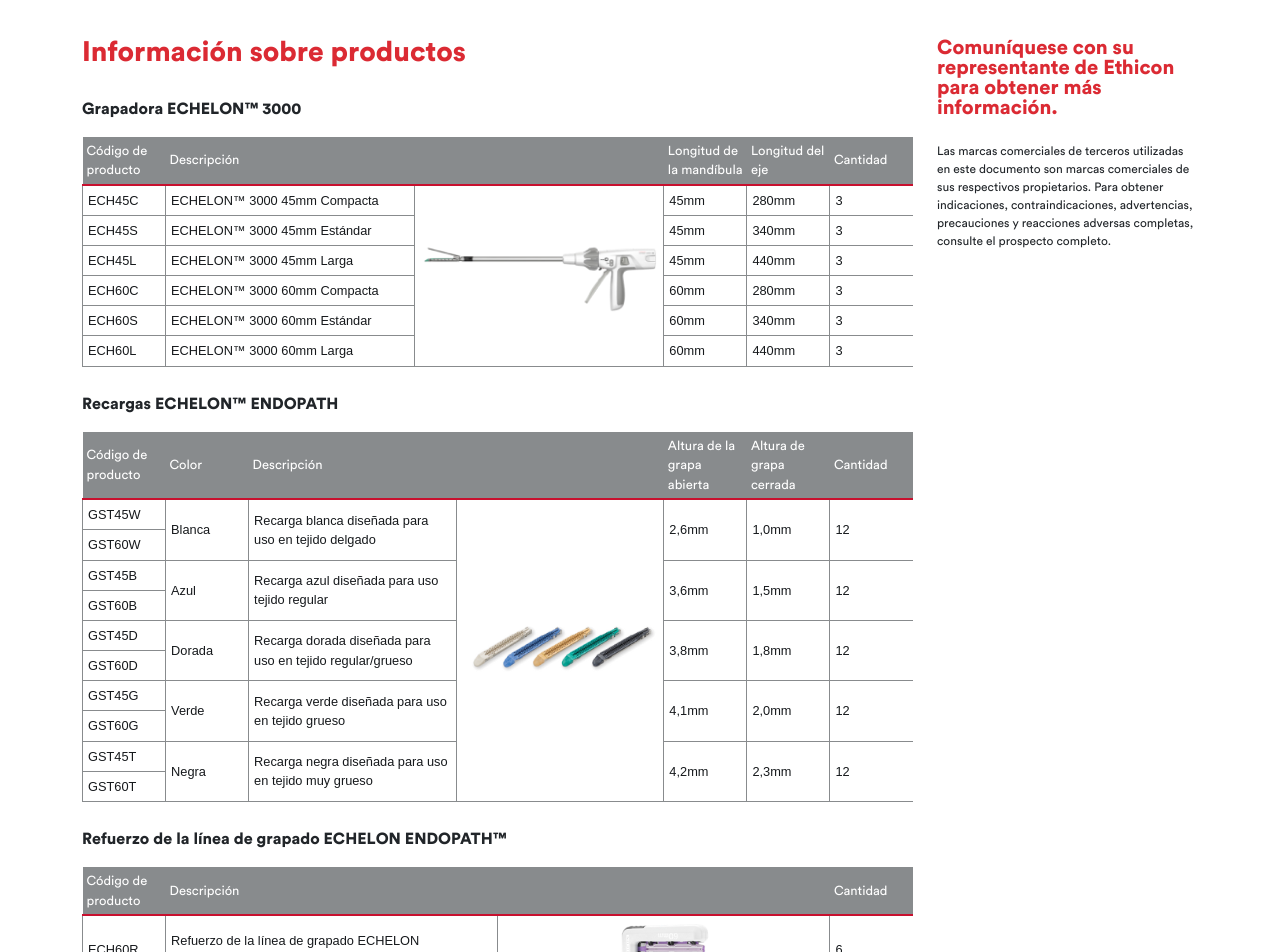
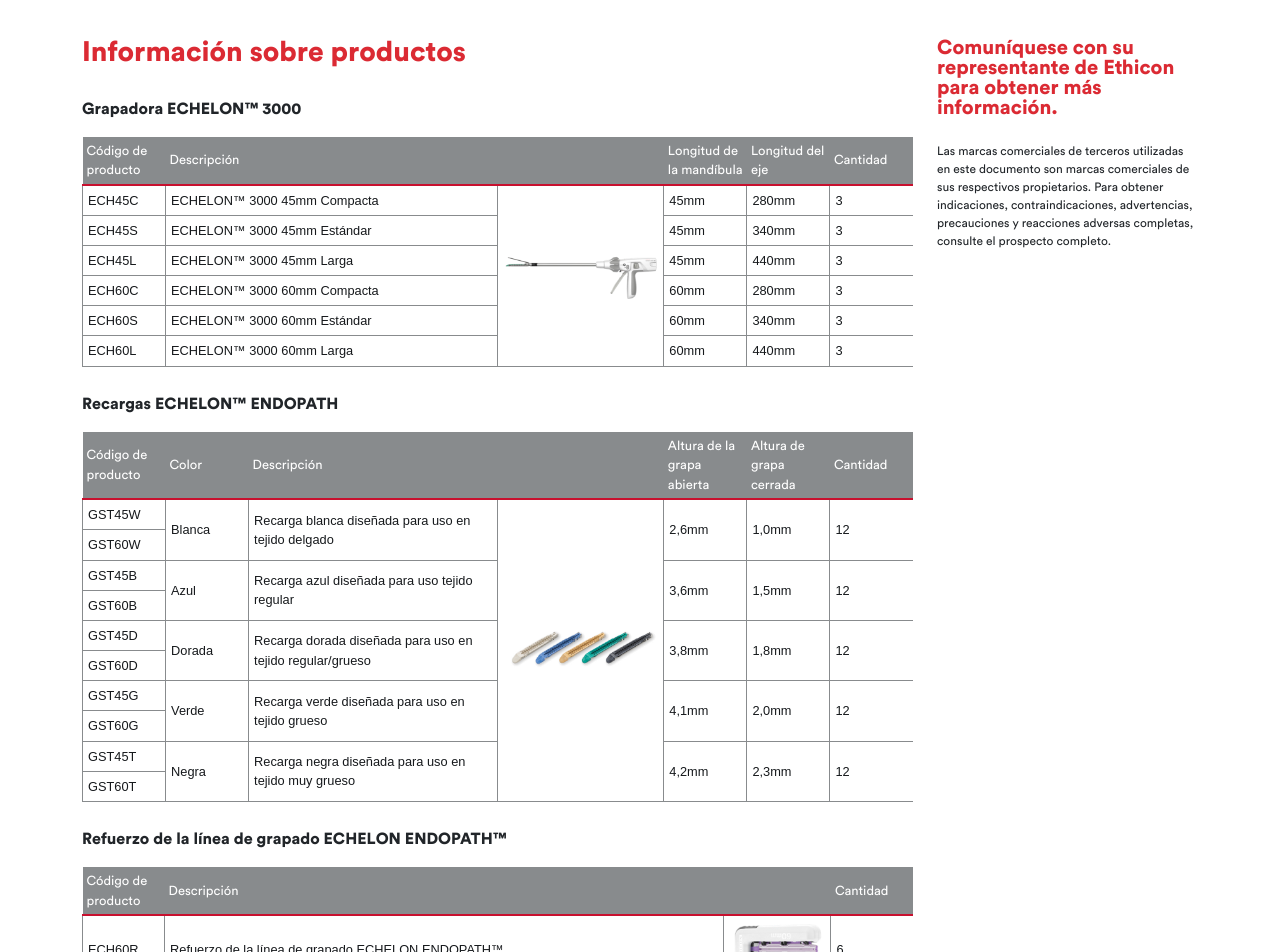
Before and after one commit to masterweb/echelon, a React (Vite) app: page / in a window 1280 px wide. Shown: the part 4960-5912 px from the top of the page. Built offline with nearby package versions, Linux system fonts and the light colour scheme.

Commit message:
Fixed responsive parts, table responsive

```diff
--- a/src/Page5/HighlightCard.tsx
+++ b/src/Page5/HighlightCard.tsx
@@ -27,7 +27,7 @@
           alt={truncatedDescription}
         />
         <div
-          className='highlight-text'
+          className='highlight-text highlight-text-sm'
           dangerouslySetInnerHTML={createMarkup()}
         />
       </div>
--- a/src/Page6/Page6.tsx
+++ b/src/Page6/Page6.tsx
@@ -11,7 +11,7 @@
         <div className="row">
           <div className='content-container col-md-8'>
             <div className='label'>
-              <div className='text-wrapper'>
+              <div className='text-wrapper text-sm-title-section'>
                 <p>
                   Resultados basados en el desempeño. Respaldados por evidencia.
                 </p>
--- a/src/Page7/Page7.tsx
+++ b/src/Page7/Page7.tsx
@@ -10,7 +10,7 @@
         <div className="row">
           <div className='content-container col-md-9'>
             <div className='label'>
-              <div className='text-wrapper'>Información sobre productos</div>
+              <div className='text-wrapper text-sm-title-section'>Información sobre productos</div>
             </div>
             <p>
               <b className='circular-black'>Grapadora ECHELON™ 3000</b>
--- a/src/Page7/ProductTable.css
+++ b/src/Page7/ProductTable.css
@@ -1,15 +1,15 @@
 /* Global table styling */
 table {
   width: 100%; /* Make sure the table spans the full width of its container */
-  table-layout: fixed; /* This helps enforce the width specifications */
+  table-layout: auto; /* This helps enforce the width specifications */
 }
 
 /* Header row styling */
 table thead th {
-  background-color: #888b8d;
-  border-bottom: 2pt solid #c8102e;
-  color: #fff;
-  padding: 3pt;
+  background-color: #888b8d !important;
+  border-bottom: 2pt solid #c8102e !important;
+  color: #fff !important;
+  padding: 3pt !important;
   text-align: left;
 }
 
--- a/src/Page7/ProductTable.tsx
+++ b/src/Page7/ProductTable.tsx
@@ -51,6 +51,7 @@
 
 const ProductTable: React.FC = () => {
   return (
+    <div className='table-responsive'>
     <table>
       <thead>
         <tr>
@@ -80,6 +81,7 @@
         ))}
       </tbody>
     </table>
+    </div>
   );
 };
 
--- a/src/index.css
+++ b/src/index.css
@@ -73,7 +73,10 @@
     line-height: 35px !important;
   }
   .text-sm-title-section{
-    font-size: 35px !important;
-    line-height: 40px !important;
+    font-size: 25px !important;
+    line-height: 30px !important;
+  }
+  .highlight-text-sm{
+    font-size: 1.2rem !important;
   }
 }
```
